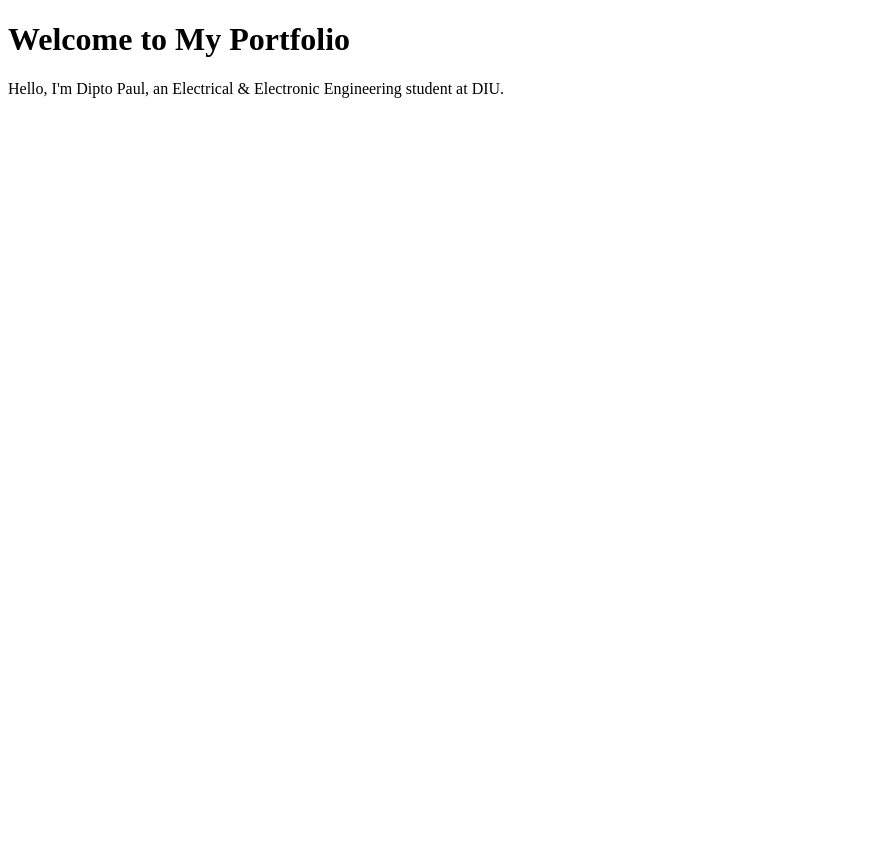
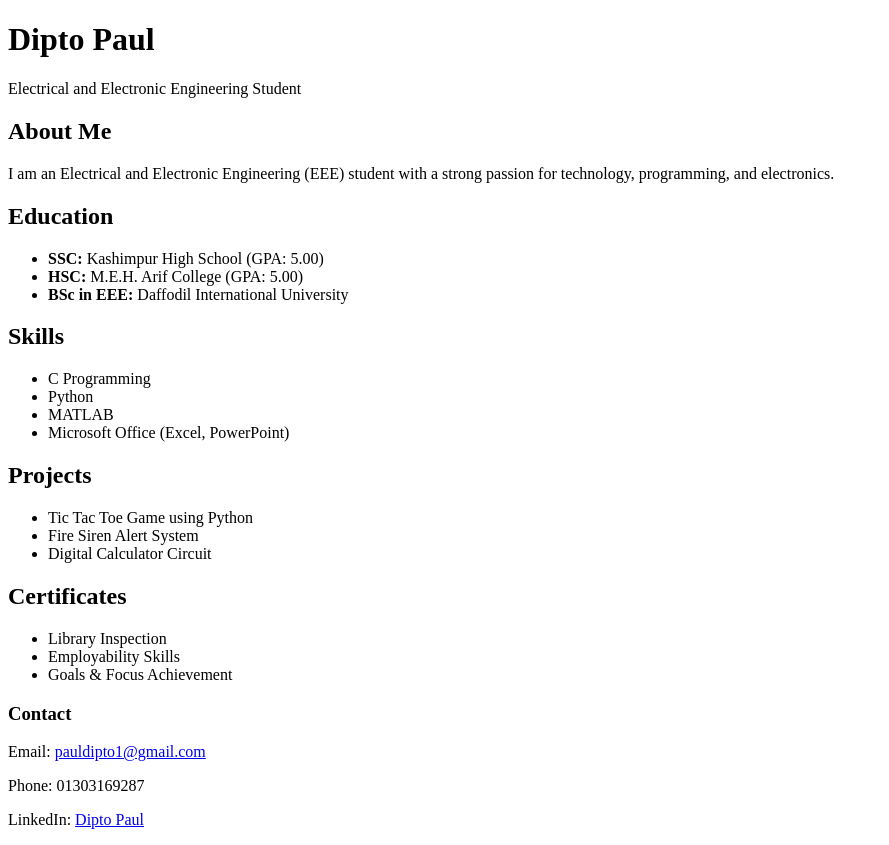
Before and after one commit to DiptoEEE/diptopaul.github.io, a plain HTML site: page index.html in a window 1280 px wide. Shown: the whole page, without its empty margins (0-889 px from the left). Before the commit the page ends 800 px from the top, so only its background shows below. Drawn offline with Linux system fonts and the light colour scheme.

Commit message:
Update index.html
Signed-off-by: Dipto Paul  <pauldipto1@gmail.com>

```diff
--- a/index.html
+++ b/index.html
@@ -6,7 +6,58 @@
     <title>Dipto Paul's Portfolio</title>
 </head>
 <body>
-    <h1>Welcome to My Portfolio</h1>
-    <p>Hello, I'm Dipto Paul, an Electrical & Electronic Engineering student at DIU.</p>
+    <header>
+        <h1>Dipto Paul</h1>
+        <p>Electrical and Electronic Engineering Student</p>
+    </header>
+
+    <section>
+        <h2>About Me</h2>
+        <p>I am an Electrical and Electronic Engineering (EEE) student with a strong passion for technology, programming, and electronics.</p>
+    </section>
+
+    <section>
+        <h2>Education</h2>
+        <ul>
+            <li><strong>SSC:</strong> Kashimpur High School (GPA: 5.00)</li>
+            <li><strong>HSC:</strong> M.E.H. Arif College (GPA: 5.00)</li>
+            <li><strong>BSc in EEE:</strong> Daffodil International University</li>
+        </ul>
+    </section>
+
+    <section>
+        <h2>Skills</h2>
+        <ul>
+            <li>C Programming</li>
+            <li>Python</li>
+            <li>MATLAB</li>
+            <li>Microsoft Office (Excel, PowerPoint)</li>
+        </ul>
+    </section>
+
+    <section>
+        <h2>Projects</h2>
+        <ul>
+            <li>Tic Tac Toe Game using Python</li>
+            <li>Fire Siren Alert System</li>
+            <li>Digital Calculator Circuit</li>
+        </ul>
+    </section>
+
+    <section>
+        <h2>Certificates</h2>
+        <ul>
+            <li>Library Inspection</li>
+            <li>Employability Skills</li>
+            <li>Goals & Focus Achievement</li>
+        </ul>
+    </section>
+
+    <footer>
+        <h3>Contact</h3>
+        <p>Email: <a href="mailto:pauldipto1@gmail.com">pauldipto1@gmail.com</a></p>
+        <p>Phone: 01303169287</p>
+        <p>LinkedIn: <a href="https://www.linkedin.com/in/diptopaul" target="_blank">Dipto Paul</a></p>
+    </footer>
 </body>
 </html>
```
